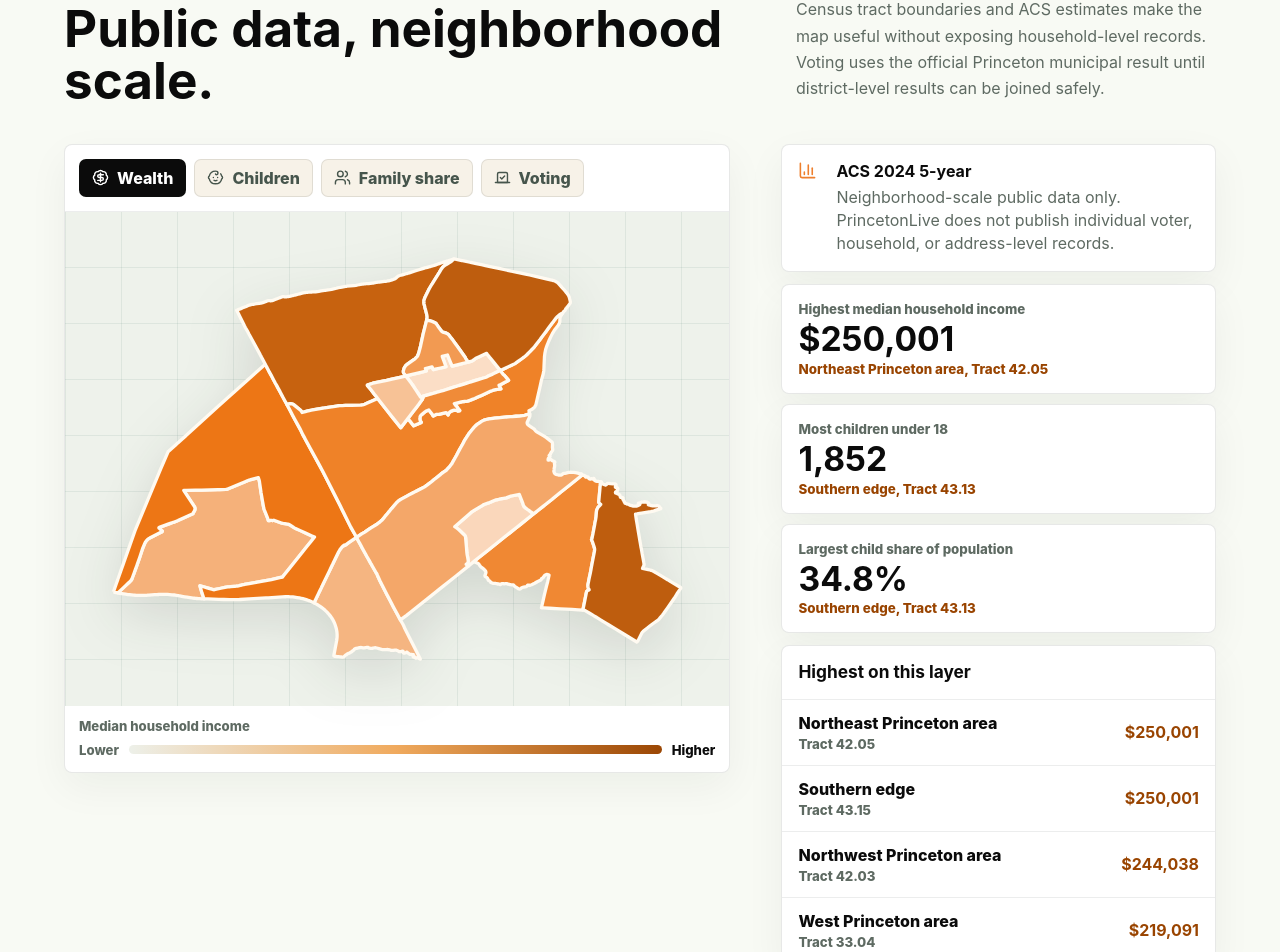
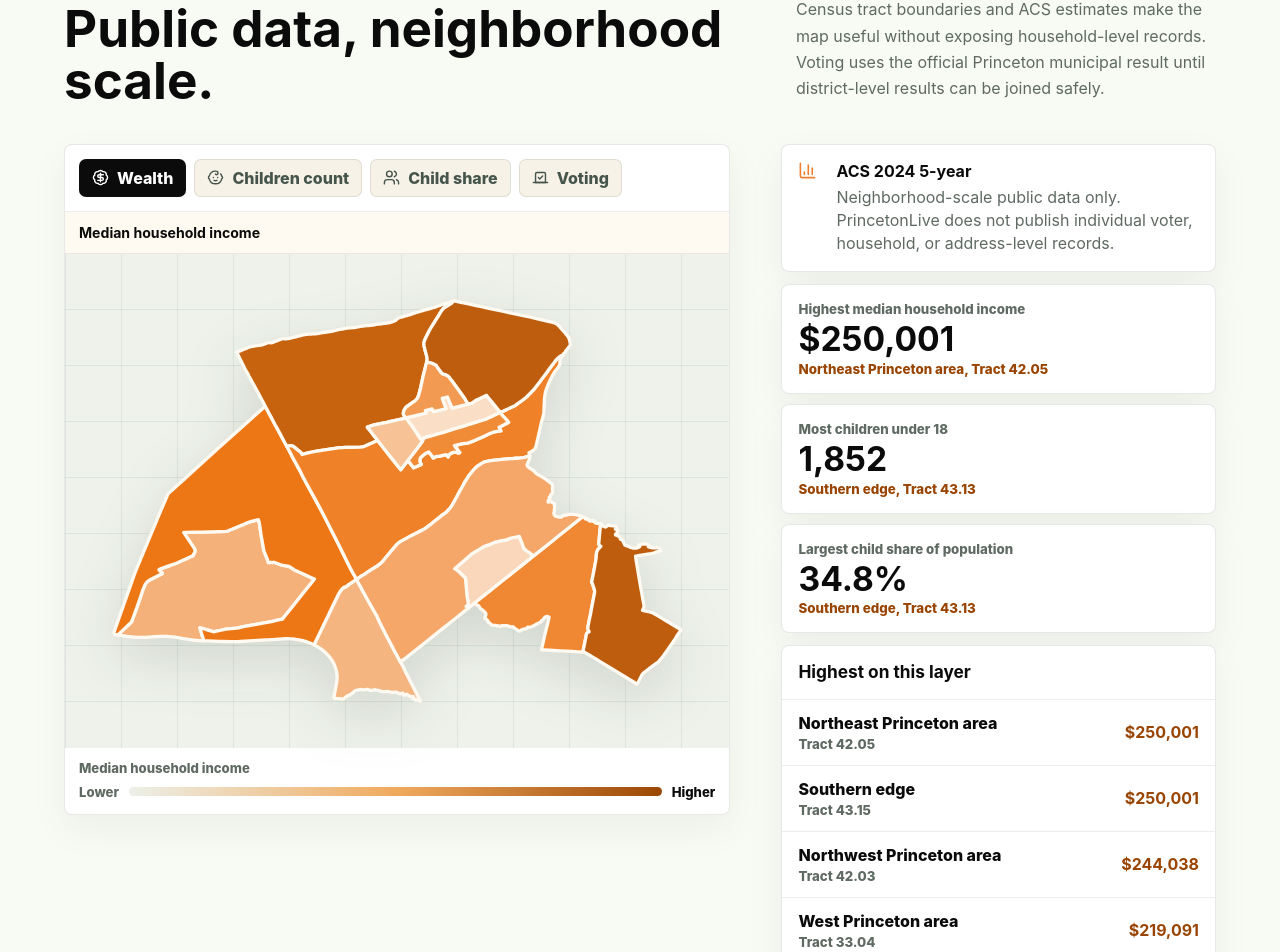
Before and after one commit to berteloot/princetonlive, a React (Vite) app: page / in a window 1280 px wide. Shown: the part 3740-4692 px from the top of the page. Built offline with nearby package versions, Linux system fonts and the light colour scheme.

Commit message:
Clarify child civic map layers

```diff
--- a/src/main.jsx
+++ b/src/main.jsx
@@ -143,14 +143,16 @@ const civicMetrics = [
   },
   {
     key: "children",
-    label: "Children",
+    label: "Children count",
     detail: "Residents under 18",
+    note: "Raw count of residents under 18 in the tract.",
     icon: Baby,
   },
   {
     key: "childShare",
-    label: "Family share",
+    label: "Child share",
     detail: "Children as share of population",
+    note: "Percentage of the tract population that is under 18.",
     icon: Users,
   },
   {
@@ -315,6 +317,10 @@ function tractFill(feature, key, domain) {
   if (key === "income") {
     const lightness = 88 - ratio * 48;
     return `hsl(27 86% ${lightness}%)`;
+  }
+  if (key === "childShare") {
+    const lightness = 88 - ratio * 44;
+    return `hsl(203 58% ${lightness}%)`;
   }
   const lightness = 86 - ratio * 43;
   return `hsl(154 40% ${lightness}%)`;
@@ -679,6 +685,10 @@ function App() {
                 </button>
               ))}
             </div>
+            <div className="metric-definition">
+              <strong>{activeCivicMetric.detail}</strong>
+              <span>{activeCivicMetric.note}</span>
+            </div>
             <div className="civic-map-shell">
               <svg
                 viewBox={civicMap.viewBox}
--- a/src/styles.css
+++ b/src/styles.css
@@ -971,6 +971,28 @@ h3 {
   background: var(--princeton-black);
 }
 
+.metric-definition {
+  display: flex;
+  align-items: center;
+  justify-content: space-between;
+  gap: 14px;
+  padding: 12px 14px;
+  color: #5e6a62;
+  background: #fffaf1;
+  border-bottom: 1px solid rgba(23, 32, 27, 0.08);
+  font-size: 0.88rem;
+}
+
+.metric-definition strong {
+  flex: 0 0 auto;
+  color: var(--princeton-black);
+}
+
+.metric-definition span {
+  text-align: right;
+  line-height: 1.4;
+}
+
 .civic-map-shell {
   position: relative;
   display: grid;
@@ -1103,9 +1125,12 @@ h3 {
   color: var(--princeton-black);
 }
 
-.metric-children .legend-scale i,
+.metric-children .legend-scale i {
+  background: linear-gradient(90deg, #edf0e9, #8cc8ac, #2f6958);
+}
+
 .metric-childShare .legend-scale i {
-  background: linear-gradient(90deg, #edf0e9, #8cc8ac, #2f6958);
+  background: linear-gradient(90deg, #edf0e9, #8fc1d8, #245f86);
 }
 
 .metric-voting .legend-scale i {
@@ -1440,6 +1465,15 @@ footer a {
     justify-content: center;
   }
 
+  .metric-definition {
+    align-items: flex-start;
+    flex-direction: column;
+  }
+
+  .metric-definition span {
+    text-align: left;
+  }
+
   .civic-legend {
     grid-template-columns: 1fr;
   }
```
Also changed, not shown: 1 other file (tests, documents, lock files or other folders).
